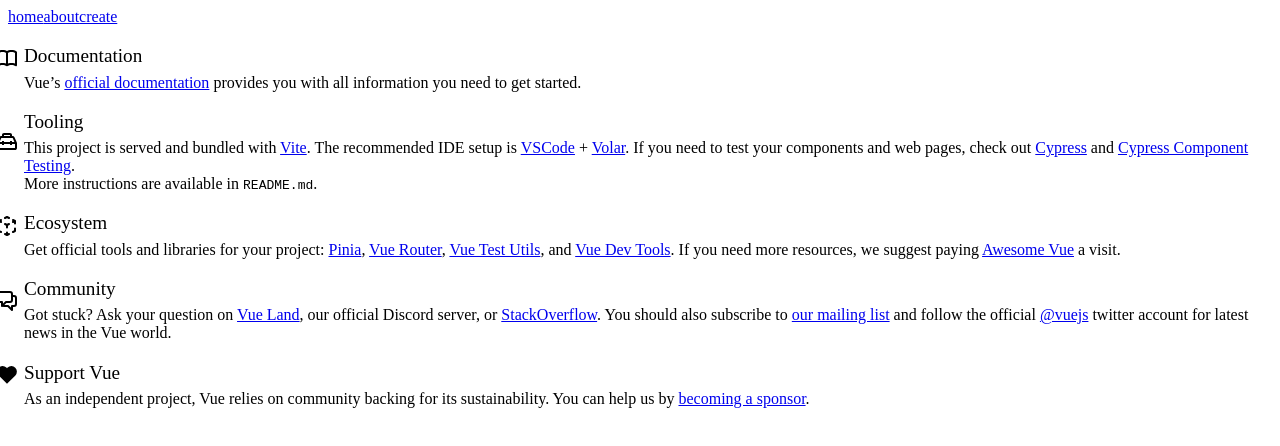
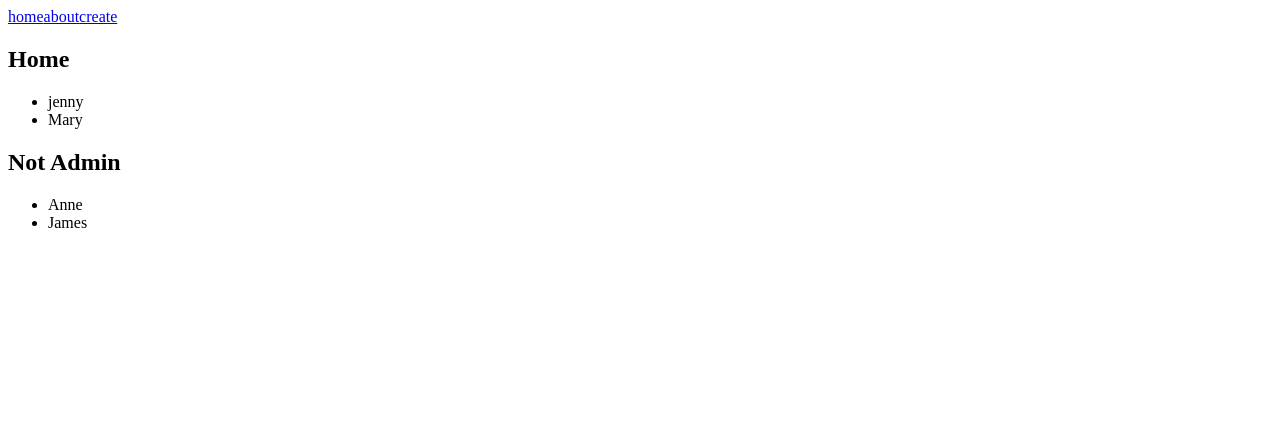
Before and after one commit to Andreewkj/curso-full-stack-vue-laravel, a Vue app: page / in a window 1280 px wide. Shown: the top 446 px of the page. Built offline with nearby package versions, Linux system fonts and the light colour scheme.

Commit message:
use computed properties

```diff
--- a/src/App.vue
+++ b/src/App.vue
@@ -5,7 +5,6 @@
 </template>
 
 <script setup>
-import http from '@/services/http.js';
 import Nav from '@/components/Nav.vue'
 
 </script>
--- a/src/views/HomeView.vue
+++ b/src/views/HomeView.vue
@@ -1,9 +1,55 @@
+<template>
+  <h2>Home</h2>
+
+  <ul>
+    <template v-for="(user, index) in users" :key="index">
+      <li v-if="user.is_admin"> {{ user.firstName }}</li>
+    </template>
+  </ul>
+
+  <h2>Not Admin</h2>
+
+  <ul>
+    <template v-for="(user, index) in usersIsNotAdmin" :key="index">
+      <li> {{ user.firstName }}</li>
+    </template>
+  </ul>
+
+</template>
+
 <script setup>
-import TheWelcome from '../components/TheWelcome.vue'
+import { computed, reactive, ref } from "vue";
+
+const user = reactive({
+    firstName: 'Andreew',
+    lastName: 'Cardoso',
+    is_admin: true
+})
+
+const users = reactive([
+  {
+    firstName:'jenny',
+    is_admin:1
+  },
+  {
+    firstName:'Anne',
+    is_admin:0
+  },
+  {
+    firstName:'Mary',
+    is_admin:1
+  },
+  {
+    firstName:'James',
+    is_admin:0
+  },
+])
+
+const fullName = computed(() => {
+  return user.firstName + ' - ' + user.lastName
+})
+
+const usersIsNotAdmin = computed(() => {
+  return users.filter((user) => user.is_admin == 0)
+})
 </script>
-
-<template>
-  <main>
-    <TheWelcome />
-  </main>
-</template>
```
